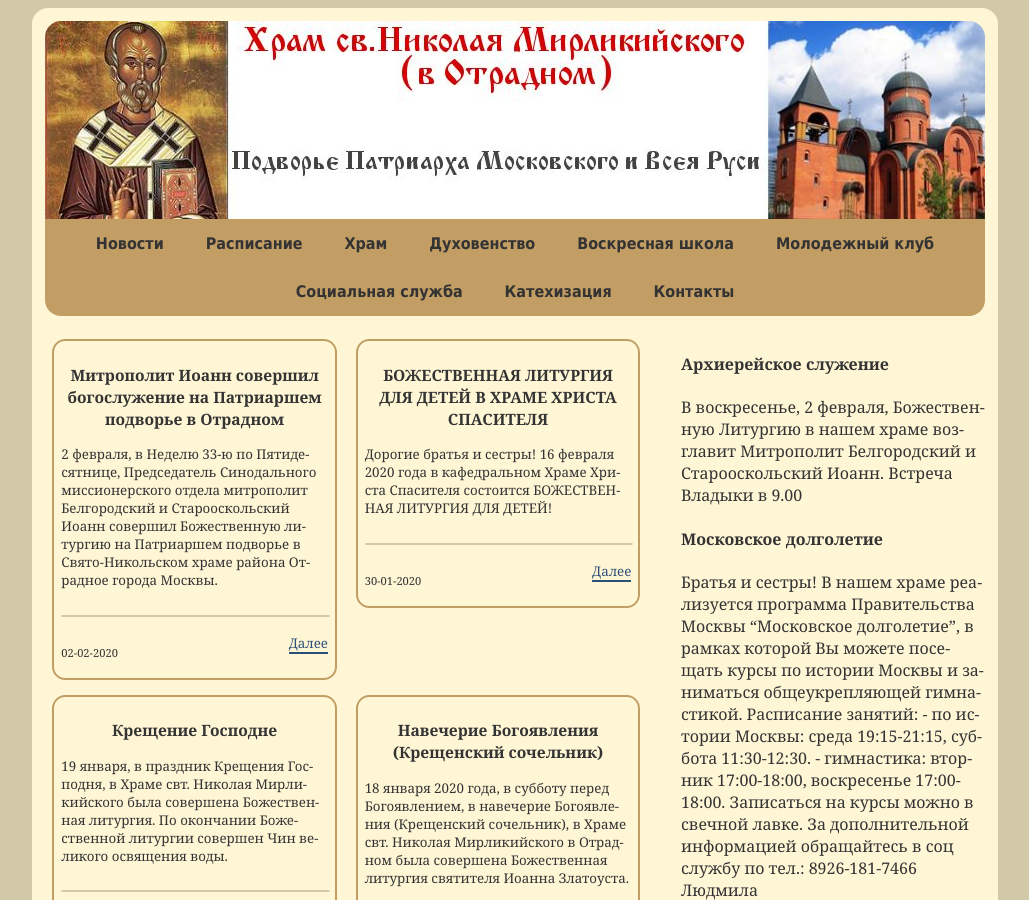
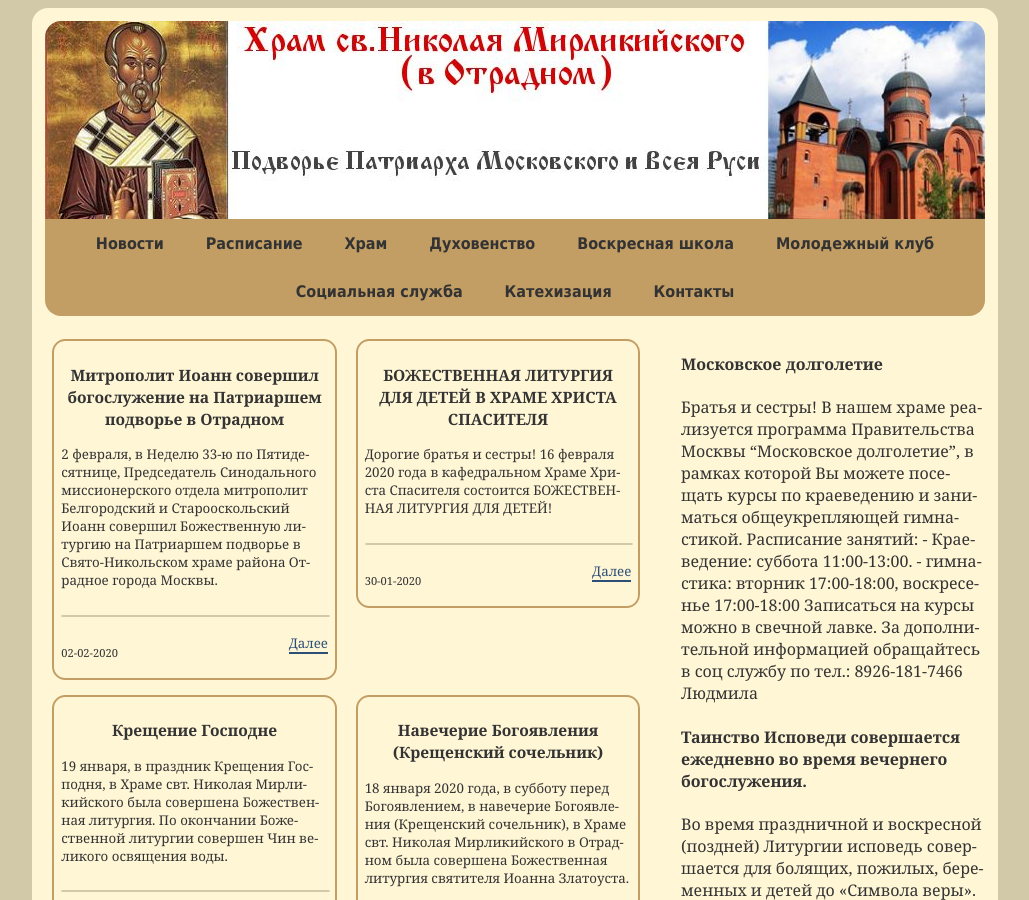
Before and after one commit to hramotradnoe/hramotradnoe.github.io, a Jekyll site: the page built from index.html, in a window 1280 px wide and 900 px high. Shown: the whole window, without its empty margins (125-1154 px from the left). Built offline with Jekyll 4.4.1, drawn with Linux system fonts in a browser that asks for light colours.

Commit message:
Update ads.yml

```diff
--- a/_data/ads.yml
+++ b/_data/ads.yml
@@ -1,14 +1,6 @@
-- title       : "Архиерейское служение"
-  description : >
-    В воскресенье, 2 февраля, Божественную Литургию в нашем храме возглавит Митрополит Белгородский и Старооскольский Иоанн.
-    Встреча Владыки в 9.00
 - title       : "Московское долголетие"
   description : >
-    Братья и сестры! В нашем храме реализуется программа Правительства Москвы "Московское долголетие",
-    в рамках которой Вы можете посещать курсы по истории Москвы и заниматься общеукрепляющей гимнастикой.
-    Расписание занятий:
-    - по истории Москвы: среда 19:15-21:15, суббота 11:30-12:30.
-    - гимнастика: вторник 17:00-18:00, воскресенье 17:00-18:00.
+    Братья и сестры! В нашем храме реализуется программа Правительства Москвы “Московское долголетие”, в рамках которой Вы можете посещать курсы по краеведению и заниматься общеукрепляющей гимнастикой. Расписание занятий: - Краеведение: суббота 11:00-13:00. - гимнастика: вторник 17:00-18:00, воскресенье 17:00-18:00
     Записаться на курсы можно в свечной лавке. За дополнительной информацией обращайтесь
     в соц службу по тел.: 8926-181-7466 Людмила
 
```
